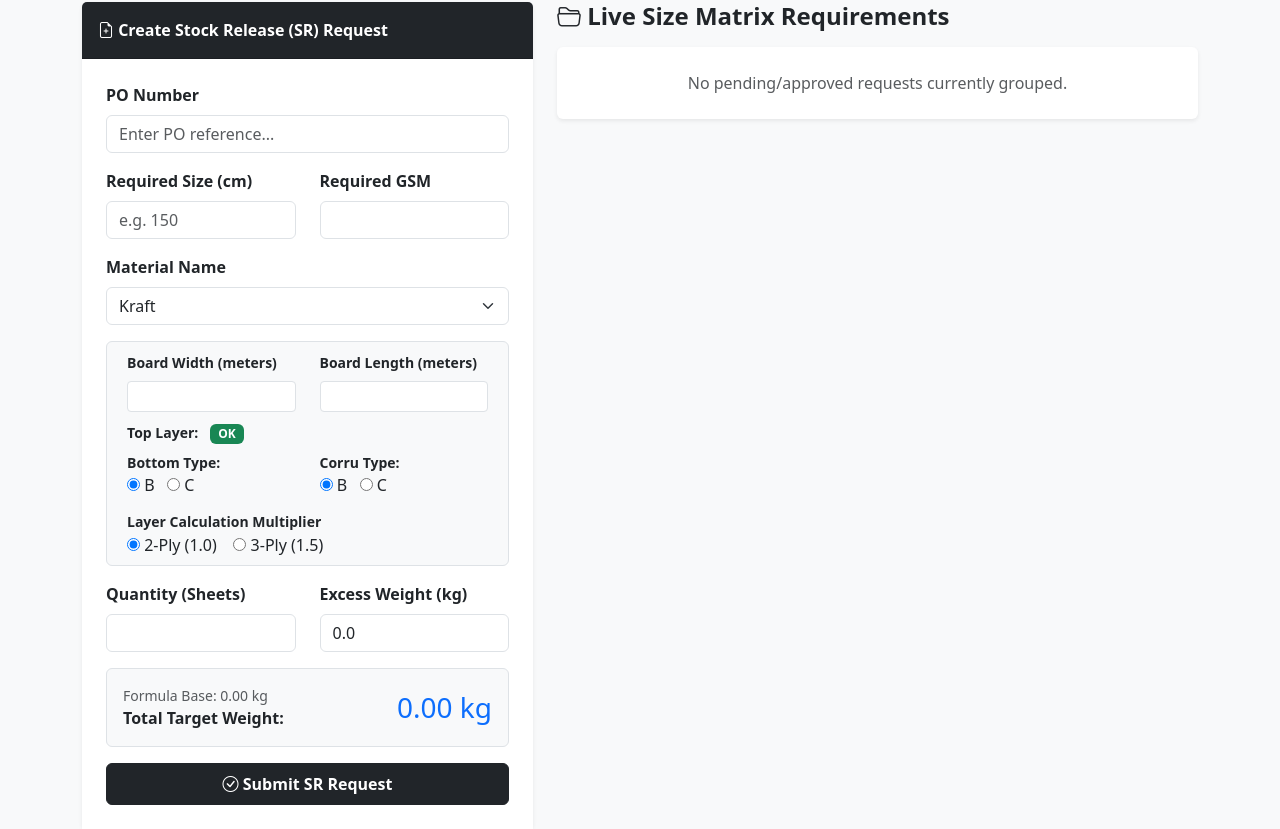
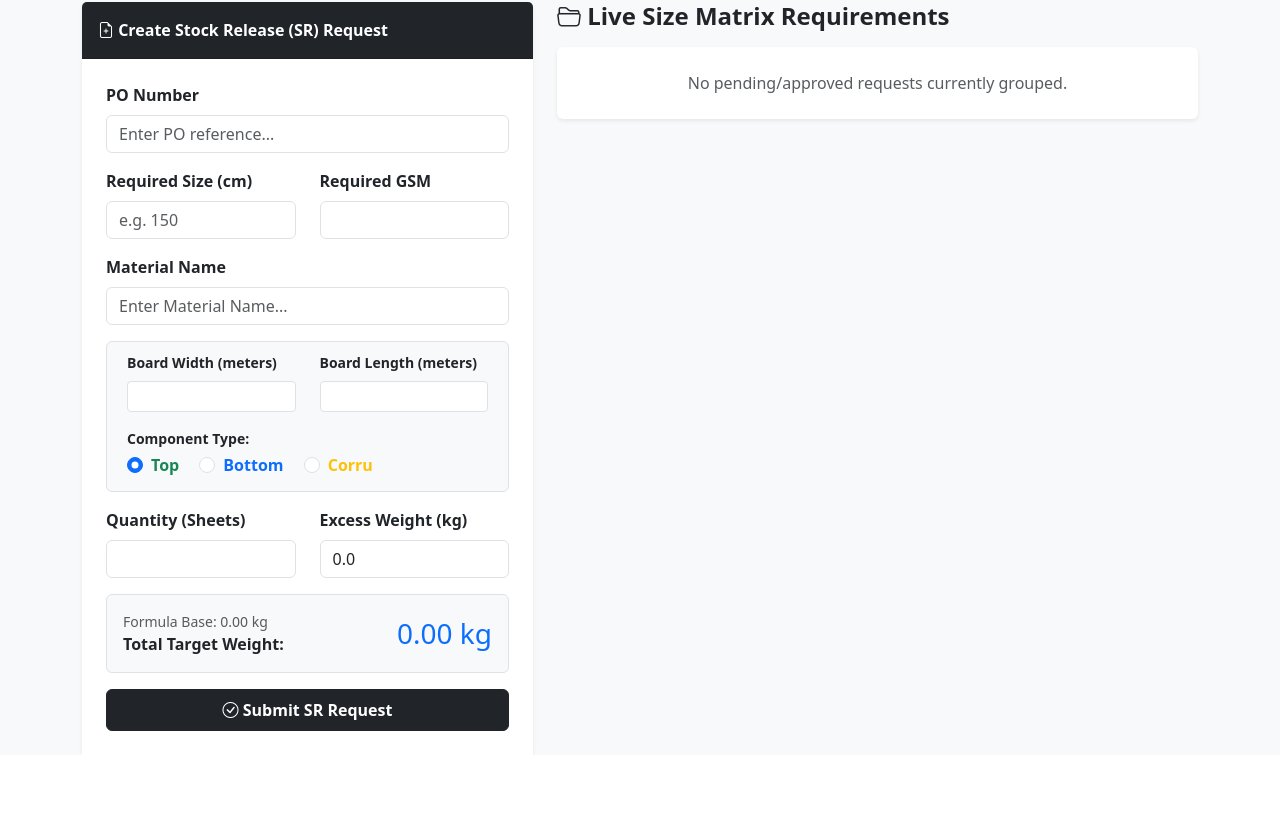
Before and after one commit to viscorquality-ux/Reel-Stock-Management, a Flask app: page /sr_request in a window 1280 px wide. Shown: the part 78-907 px from the top of the page. After the commit the page ends 831 px from the top, so only its background shows below. Run offline with Flask 3, Linux system fonts and the light colour scheme; the visitor is signed in with stand-in values (Sample User, id 1); some libraries are stand-ins or nearby versions.

Commit message:
Update sr_request.html

```diff
--- a/templates/sr_request.html
+++ b/templates/sr_request.html
@@ -45,8 +45,8 @@
                 <div class="card border-0 shadow-sm">
                     <div class="card-header bg-dark text-white fw-bold py-3"><i class="bi bi-file-earmark-plus"></i> Create Stock Release (SR) Request</div>
                     <div class="card-body p-4 bg-white">
-                        {% if user_role in ['super1', 'super2'] %}
-                        <div class="alert alert-danger fw-bold">Supervisors are not authorized to create SRs.</div>
+                        {% if user_role in ['super1', 'super2', 'dataop1', 'dataop2'] %}
+                        <div class="alert alert-danger fw-bold">You are not authorized to create SRs.</div>
                         {% else %}
                         <form action="/sr_request" method="POST">
                             <div class="mb-3">
@@ -63,13 +63,10 @@
                                     <input type="number" id="gsm" name="gsm" class="form-control" required oninput="calculateSRWeight()">
                                 </div>
                             </div>
+
                             <div class="mb-3">
                                 <label class="form-label fw-bold">Material Name</label>
-                                <select name="material_name" class="form-select" required>
-                                    <option value="Kraft">Kraft</option>
-                                    <option value="Test Liner">Test Liner</option>
-                                    <option value="Fluting">Fluting</option>
-                                </select>
+                                <input type="text" name="material_name" class="form-control" required placeholder="Enter Material Name...">
                             </div>
 
                             <div class="row border rounded p-2 bg-light mb-3 mx-0">
@@ -81,23 +78,33 @@
                                     <label class="form-label fw-bold small">Board Length (meters)</label>
                                     <input type="number" step="0.001" id="board_length" name="board_length" class="form-control form-control-sm" required oninput="calculateSRWeight()">
                                 </div>
-                                <div class="col-12 mb-2">
-                                    <label class="fw-bold small me-2">Top Layer:</label> <span class="badge bg-success">OK</span>
+
+                                <div class="col-12 mt-2 mb-1">
+                                    <label class="fw-bold small d-block mb-1">Component Type:</label>
+                                    <div class="form-check form-check-inline">
+                                        <input class="form-check-input" type="radio" name="component_type" id="comp_top" value="Top" required onchange="toggleFlute()" checked>
+                                        <label class="form-check-label fw-bold text-success" for="comp_top">Top</label>
+                                    </div>
+                                    <div class="form-check form-check-inline">
+                                        <input class="form-check-input" type="radio" name="component_type" id="comp_bottom" value="Bottom" required onchange="toggleFlute()">
+                                        <label class="form-check-label fw-bold text-primary" for="comp_bottom">Bottom</label>
+                                    </div>
+                                    <div class="form-check form-check-inline">
+                                        <input class="form-check-input" type="radio" name="component_type" id="comp_corru" value="Corru" required onchange="toggleFlute()">
+                                        <label class="form-check-label fw-bold text-warning" for="comp_corru">Corru</label>
+                                    </div>
                                 </div>
-                                <div class="col-md-6 mb-1">
-                                    <label class="fw-bold small d-block">Bottom Type:</label>
-                                    <input type="radio" name="bottom_type" value="B" checked> B &nbsp;
-                                    <input type="radio" name="bottom_type" value="C"> C
-                                </div>
-                                <div class="col-md-6 mb-1">
-                                    <label class="fw-bold small d-block">Corru Type:</label>
-                                    <input type="radio" name="corru_type" value="B" checked> B &nbsp;
-                                    <input type="radio" name="corru_type" value="C"> C
-                                </div>
-                                <div class="col-12 mt-2">
-                                    <label class="fw-bold small">Layer Calculation Multiplier</label><br>
-                                    <input type="radio" name="layer_type" value="2ply" id="ply2" checked onchange="calculateSRWeight()"> 2-Ply (1.0) &nbsp;&nbsp;
-                                    <input type="radio" name="layer_type" value="3ply" id="ply3" onchange="calculateSRWeight()"> 3-Ply (1.5)
+
+                                <div class="col-12 mt-1 mb-2" id="fluteTypeDiv" style="display: none;">
+                                    <label class="fw-bold small d-block mb-1">Flute Type (Required for Bottom/Corru):</label>
+                                    <div class="form-check form-check-inline">
+                                        <input class="form-check-input" type="radio" name="flute_type" id="flute_b" value="B">
+                                        <label class="form-check-label fw-bold" for="flute_b">B Type</label>
+                                    </div>
+                                    <div class="form-check form-check-inline">
+                                        <input class="form-check-input" type="radio" name="flute_type" id="flute_c" value="C">
+                                        <label class="form-check-label fw-bold" for="flute_c">C Type</label>
+                                    </div>
                                 </div>
                             </div>
 
@@ -153,7 +160,11 @@
                                     <tr>
                                         <td class="fw-bold">{{ paper.material_name }}</td>
                                         <td>{{ paper.gsm }}</td>
-                                        <td>{{ paper.board_width }}x{{ paper.board_length }}m<br>(B:{{paper.bottom_type}}/C:{{paper.corru_type}})</td>
+                                        <td>{{ paper.board_width }}x{{ paper.board_length }}m<br>
+                                            <span class="badge bg-secondary">
+                                                {{ paper.component_type }} {% if paper.flute_type %} ({{ paper.flute_type }}){% endif %}
+                                            </span>
+                                        </td>
                                         <td class="fw-bold text-success">{{ paper.total_weight }} kg</td>
                                         <td>
                                             {% if paper.status == 'Pending' %}<span class="badge bg-warning text-dark">Pending</span>
@@ -181,6 +192,20 @@
     </div>
 
     <script>
+    function toggleFlute() {
+        let isTop = document.getElementById('comp_top').checked;
+        let fluteDiv = document.getElementById('fluteTypeDiv');
+        let fluteRadios = document.getElementsByName('flute_type');
+
+        if(isTop) {
+            fluteDiv.style.display = 'none';
+            fluteRadios.forEach(r => { r.checked = false; r.required = false; });
+        } else {
+            fluteDiv.style.display = 'block';
+            fluteRadios.forEach(r => { r.required = true; });
+        }
+    }
+
     function calculateSRWeight() {
         let w = parseFloat(document.getElementById('board_width').value) || 0.0;
         let l = parseFloat(document.getElementById('board_length').value) || 0.0;
@@ -188,18 +213,17 @@
         let qty = parseInt(document.getElementById('qty').value) || 0;
         let excess = parseFloat(document.getElementById('excess_weight').value) || 0.0;
 
-        let multiplier = 1.0;
-        if (document.getElementById('ply3') && document.getElementById('ply3').checked) {
-            multiplier = 1.5;
-        }
-
-        // Formula Implementation: ((w * l) * (gsm / 1000) * multiplier) / 2 * qty
-        let baseWeight = ((w * l) * (gsm / 1000.0) * multiplier) / 2.0 * qty;
+        // Fixed: Multiplier removed. Direct Formula calculation.
+        let baseWeight = ((w * l) * (gsm / 1000.0)) / 2.0 * qty;
         let finalTotal = baseWeight + excess;
 
         document.getElementById('baseWeightLabel').innerText = baseWeight.toFixed(2);
         document.getElementById('totalWeightDisplay').innerText = finalTotal.toFixed(2) + " kg";
     }
+
+    document.addEventListener("DOMContentLoaded", function() {
+        toggleFlute(); // Run on load to set initial state
+    });
     </script>
     <script src="https://cdn.jsdelivr.net/npm/bootstrap@5.3.0/dist/js/bootstrap.bundle.min.js"></script>
 </body>
```
